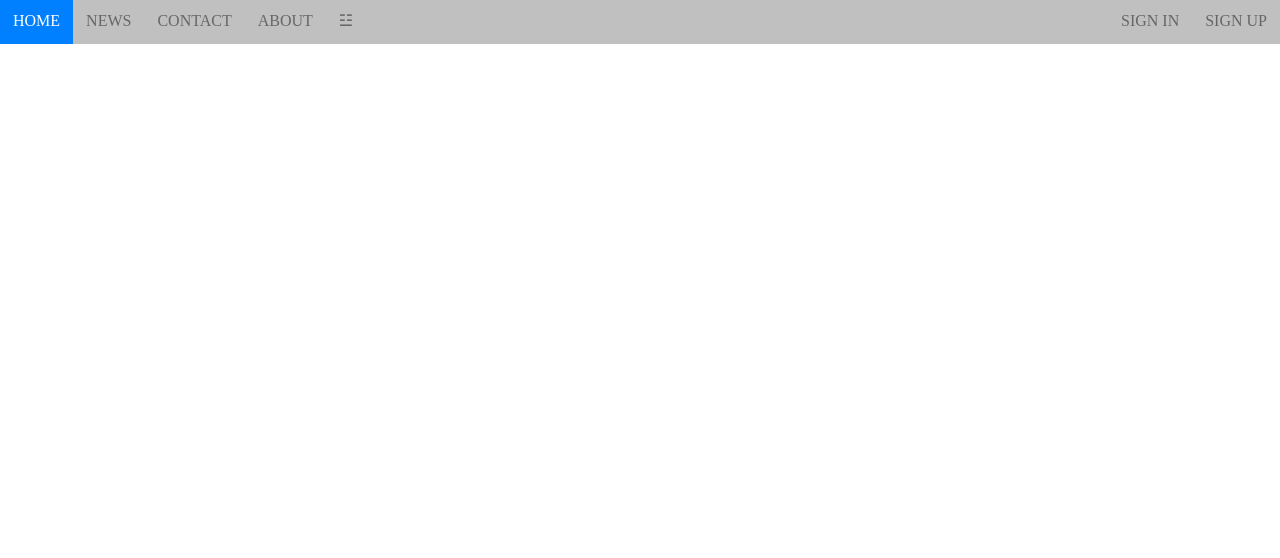
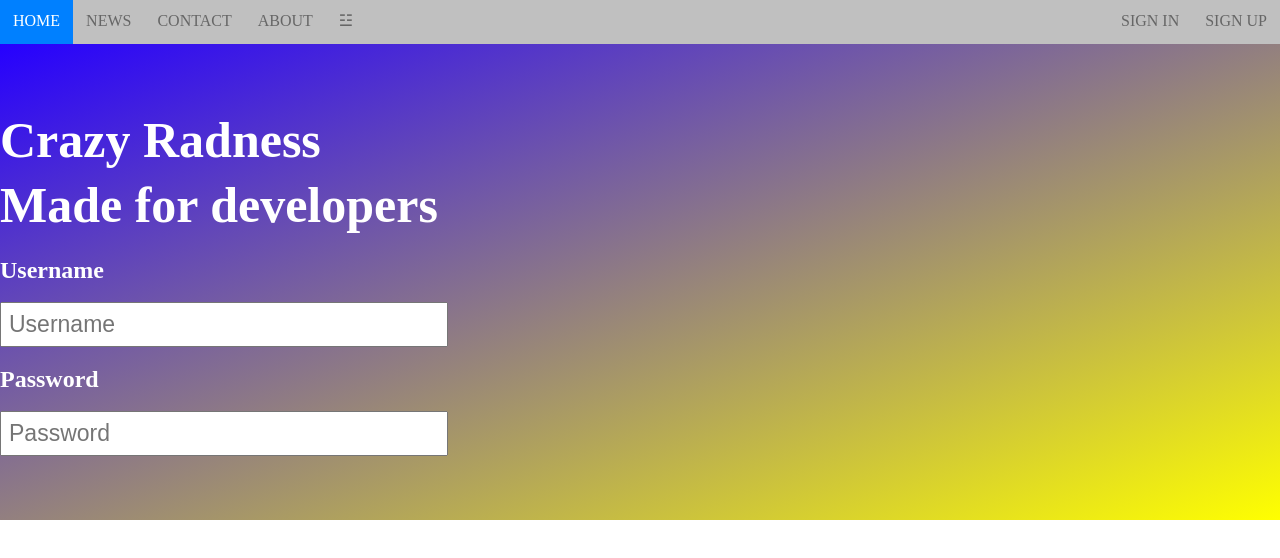
Before and after one commit to tottisilva/FullStack-Project, a plain HTML site: page Hello.html in a window 1280 px wide. Drawn offline with Linux system fonts and the light colour scheme.

Commit message:
Create the form Group

```diff
--- a/Hello.html
+++ b/Hello.html
@@ -18,11 +18,42 @@
     <li class="dropIcon"><a href="javascrip:void(0);" onclick="dropClick()">&#9779;</a></li>
   </ul>
 </nav>
+<div class="container" id="section1-grad">
+<div class="row">
+  <div class="col-6" class="leftsidecall">
+    <div>
+      <h1 class="bigger">Crazy Radness</h1>
+        <h1 class="bigger">Made for developers</h1>
+    </div>
+    <form>
+        <div>
+          <h2>Username</h2>
+          <input class="inputbox" name= "username" type="text" placeholder="Username">
+          <h2>Password</h2>
+            <input class="inputbox" name="password" type="text" placeholder="Password">
+        </div>
+    </form>
+  </div>
+  <div class="col-6">
+
+  </div>
+</div>
+
+</div>
+
+
+
+
+
+
+
+
+
 <script>
 function dropdownMenu(){
   var x = document.getElementById("dropClick");
   if (x.className === "topnav"){
-    x.className += " responsive";
+    x.className += "responsive";
     /*change topnave to topnav.resposive */
   } else {
     x.className = "topnav"
--- a/styles.css
+++ b/styles.css
@@ -8,6 +8,54 @@ body {
   line-height: 1;
   margin: 0;
 }
+.row {
+  width: 100%;
+  display: flex;
+  flex-wrap: wrap;
+  align-items: center;
+}
+.row::after {
+  display: table;
+  clear: both;
+  content: "";
+}
+.col-1 {
+  width: 8.33%;
+}
+.col-2 {
+  width: 16.66%;
+}
+.col-3 {
+  width: 25%;
+}
+.col-4 {
+  width: 33.33%;
+}
+.col-5 {
+  width: 41.66%;
+}
+.col-6 {
+  width: 50%;
+}
+.col-7 {
+  width: 58.33%;
+}
+.col-8 {
+  width: 66.66%;
+}
+.col-9 {
+  width: 75%;
+}
+.col-10 {
+  width: 83.33%;
+}
+.col-11 {
+  width: 91.66%;
+}
+.col-12 {
+  width: 100%;
+}
+
 /* nav bar */
 
 nav {
@@ -44,6 +92,31 @@ ul.topnav li.topnav-rigth {
 ul.topnav li.dropIcone {
   display: none;
 }
+.container {
+  width: 100%;
+  margin: auto;
+  padding-top: 5%;
+  padding-bottom: 5%;
+}
+#section1-grad {
+  background-image: linear-gradient(to bottom right, rgb(38, 0, 255), yellow);
+}
+h1.bigger {
+  color: #fff;
+  font-size: 50px;
+  margin: 0%;
+  line-height: 65px;
+}
+form h2 {
+  color: #fff;
+}
+input[type="text"] {
+  font-size: 23px;
+  width: 430px;
+  min-width: 100px;
+  padding: 7px;
+}
+
 /*Mobile*/
 @media screen and (max-width: 680px) {
   ul.topnav li:not(:nth-child(1)) {
```
